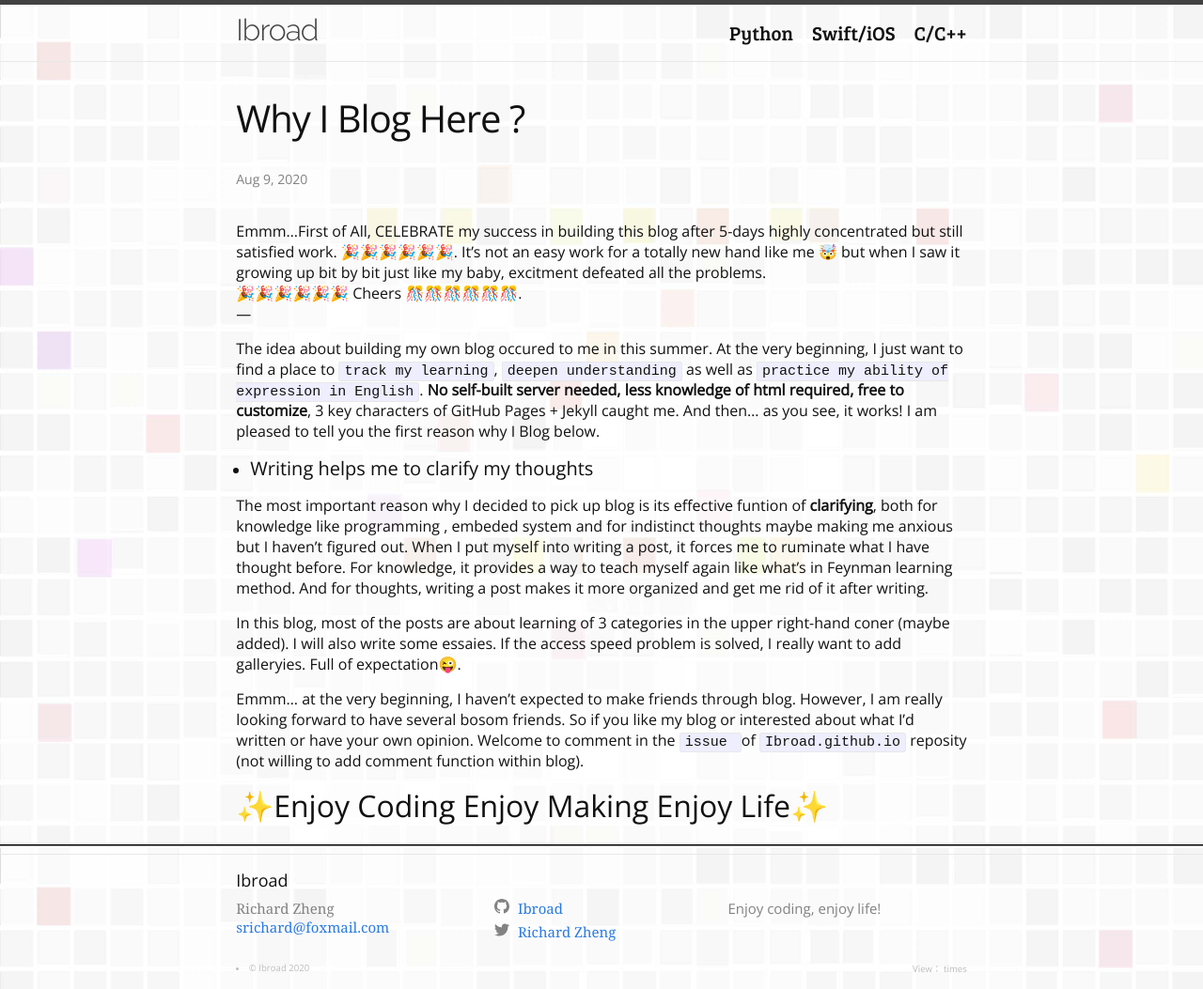
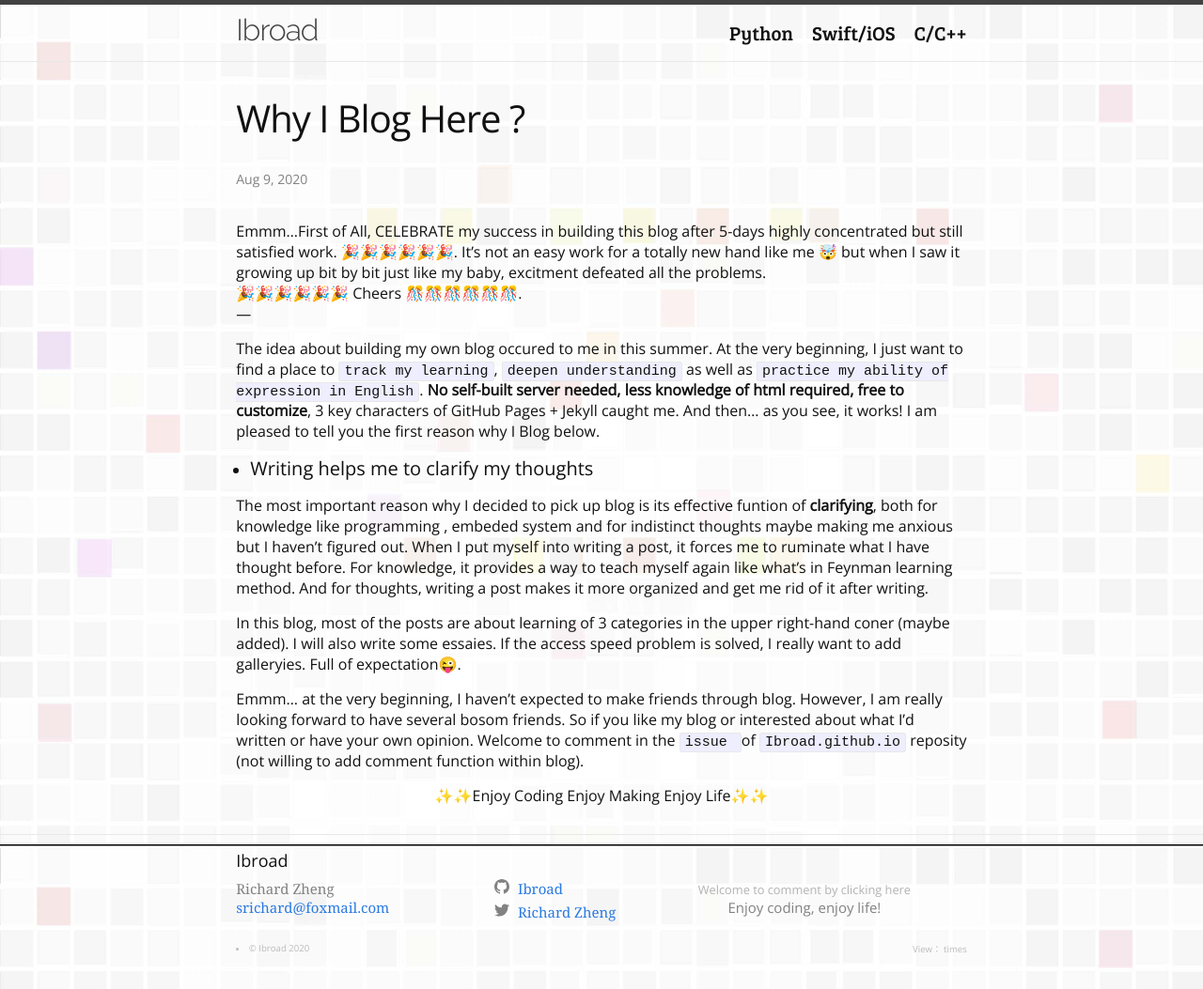
Before and after one commit to zhengyue08/Ibroad.github.io, a Jekyll site: the page built from _posts/2020-08-09-why-blog.markdown, in a window 1280 px wide. Shown: the whole page at 94% size. Built offline with Jekyll 4.4.1, drawn with Linux system fonts in a browser that asks for light colours; comment, search, counter and statistics services are not loaded; after the commit the page ends 1032 px from its top, so only the background shows below that.

```diff
--- a/_includes/footer.html
+++ b/_includes/footer.html
@@ -23,10 +23,13 @@
 
       <div class="footer-col footer-col-2">
         {%- include social.html -%}
+
       </div>
 
       <div class="footer-col footer-col-3">
+        <a href="https://github.com/Ibroad/Ibroad.github.io/issues/1" class="comment"> Welcome to comment by clicking here</a>
         <p>{{- site.description | escape -}}</p>
+
       </div>
     </div>
     <div  class="count">
--- a/_layouts/default.html
+++ b/_layouts/default.html
@@ -3,7 +3,7 @@
 
   {%- include head.html -%}
 
-  <body background="/backgroundmsc.jpg" style="background-repeat: no-repeat; background-size: 100% 100%; background-attachment: fixed;" >
+  <body background="/backgroundmsc.jpg" style="background-repeat: no-repeat; background-size: 100% 100% ; background-attachment: fixed;" >
 
     {%- include header.html -%}
 
--- a/_posts/2020-08-09-why-blog.markdown
+++ b/_posts/2020-08-09-why-blog.markdown
@@ -21,4 +21,4 @@ Emmm... at the very beginning, I haven't expected to make friends through blog.
 
 
 
-## ✨Enjoy Coding  Enjoy Making  Enjoy Life✨
+<center>  ✨✨Enjoy Coding  Enjoy Making  Enjoy Life✨✨ </center>
--- a/_sass/minima/_layout.scss
+++ b/_sass/minima/_layout.scss
@@ -263,5 +263,8 @@
     }
   }
 }
-
-//
+.comment {
+  color:rgb(180, 179, 179) !important;
+  font-family: 'Open Sans', sans-serif;
+  @include relative-font-size(0.8);
+}
```
Also changed, not shown: Python/_posts/2020-08-06-python.markdown (deleted, +0 -8 lines), Python/_posts/2020-08-13-make-background-like-me.markdown (added, +50 -0 lines).
